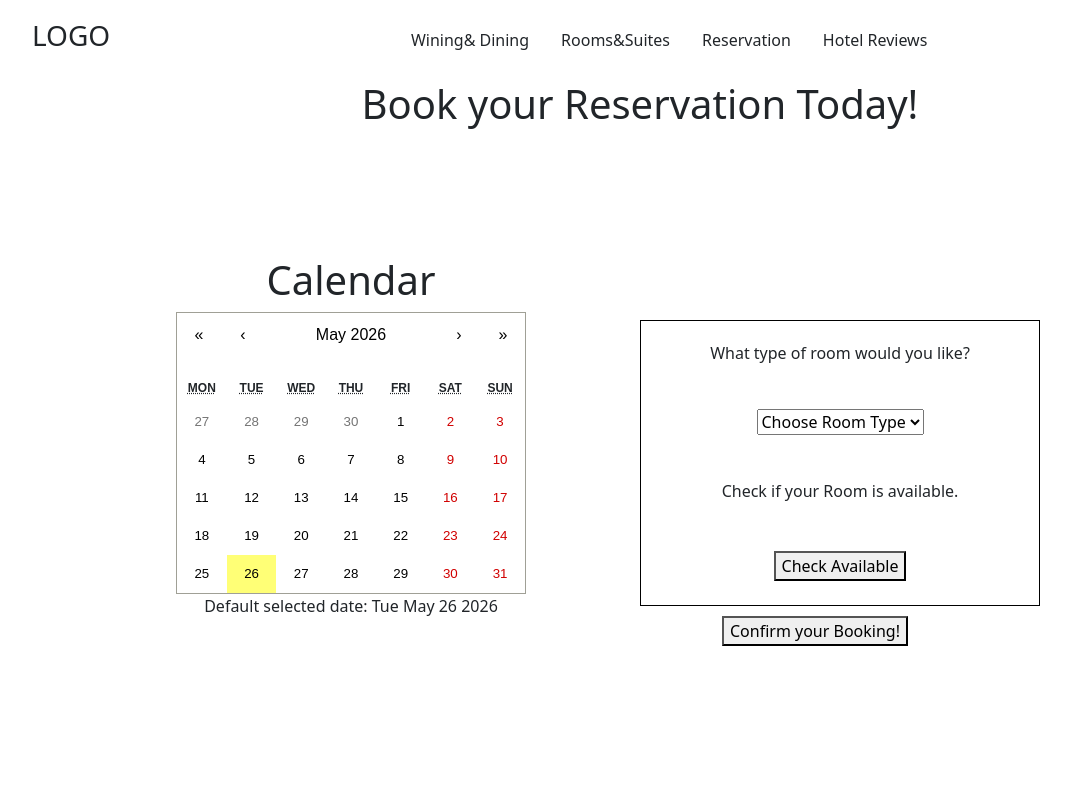
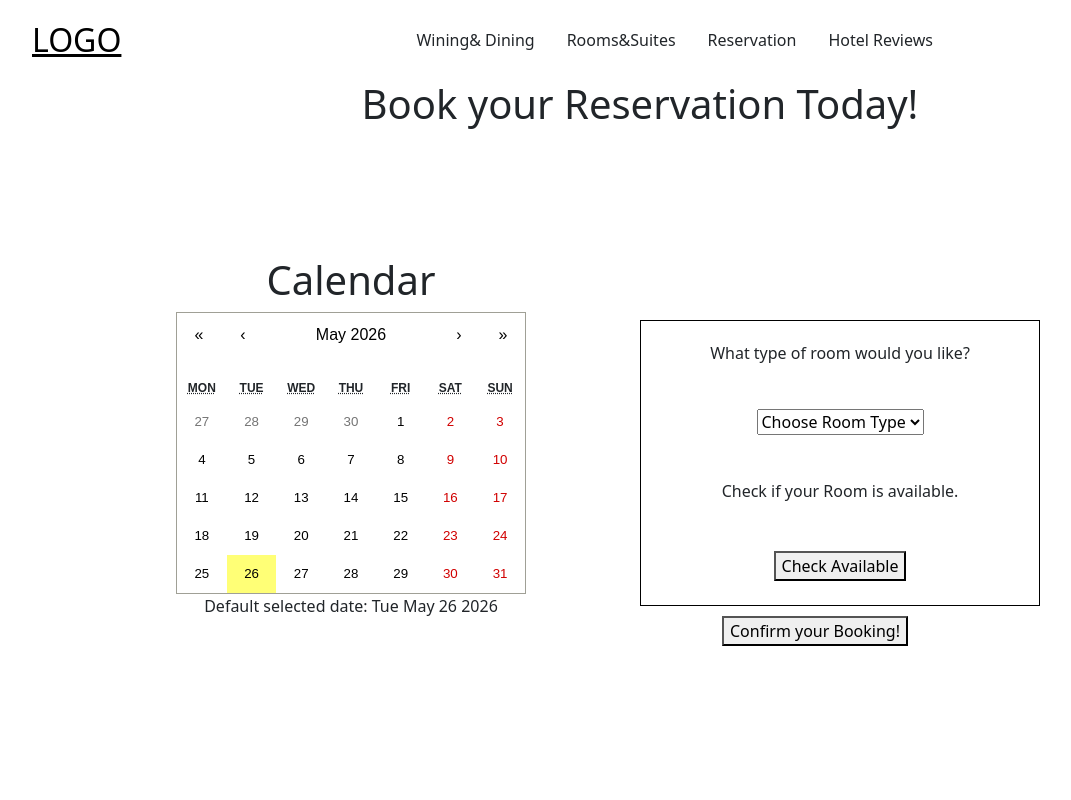
Before and after one commit to PhuongHoang68/MERN-the-sun-hotel, a React (Create React App) app in the folder client/: page /reservations in a window 1280 px wide. Shown: the top 800 px of the page, without its empty margins (0-1071 px from the left). Built offline with nearby package versions, Linux system fonts and the light colour scheme; no server answers.

Commit message:
Merged with lastest Develop branch, resolved Merge conflicts and erros. Added homepage href link when logo is clicked. Fixed home page carasoul. Added Footer to app.js

```diff
--- a/client/src/App.js
+++ b/client/src/App.js
@@ -78,6 +78,7 @@ function App() {
             element={<Error/>}
             />
         </Routes>
+        <Footer/>
       </Router>
     </ApolloProvider>
 
--- a/client/src/components/Header/Header.js
+++ b/client/src/components/Header/Header.js
@@ -11,9 +11,9 @@ const Header = ()=>{
 	};
 
 	return (
-		<header>
-			<h3>LOGO</h3>
-			<nav ref={navRef}>
+		<header ref={navRef}>
+			<Link className="logo" to="/">LOGO</Link>
+			<nav>
 				<Link to="/dining">Wining& Dining</Link>
 				<Link to="/rooms">Rooms&Suites</Link>
 				<Link to="/reservations">Reservation</Link>
--- a/client/src/components/Header/Navbar.css
+++ b/client/src/components/Header/Navbar.css
@@ -31,6 +31,11 @@ header div,
 nav {
 	display: flex;
 	align-items: center;
+}
+
+.logo{
+	font-size: xx-large;
+	color: black;
 }
 
 @media only screen and (max-width: 1024px) {
--- a/client/src/components/Swiper/Discover/index.js
+++ b/client/src/components/Swiper/Discover/index.js
@@ -63,7 +63,7 @@ class DiscoverCards extends Component{
             cssEase:"linear"
           };
           return (
-          <main>
+          <div>
             <Slider {...settings}>
              {discoverCard.map((card, i) => (
               <div key={card.id} className=" discoverCard">
@@ -88,7 +88,7 @@ class DiscoverCards extends Component{
               </div>
              ))}
             </Slider>
-          </main>
+          </div>
           );
         }
       }
--- a/client/src/pages/Dining.js
+++ b/client/src/pages/Dining.js
@@ -1,5 +1,5 @@
 import React from "react";
-import Bookings from "../components/BookedDates";
+
 import 'bootstrap/dist/css/bootstrap.min.css';
 
 const Dining = () => {
```
Also changed, not shown: client/src/components/Room Cards/index.js (deleted, +0 -22 lines), 2 other files (tests, documents, lock files or other folders).
